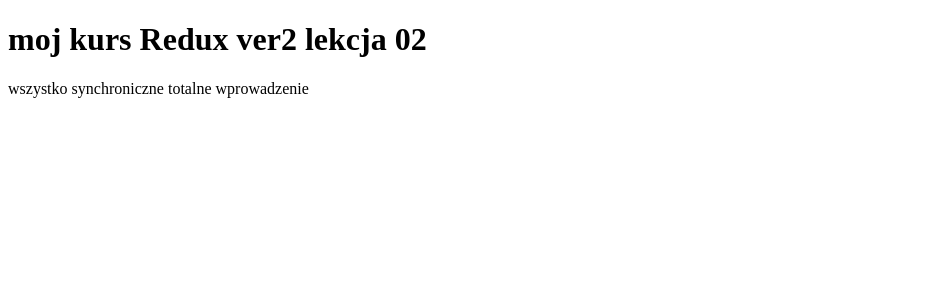
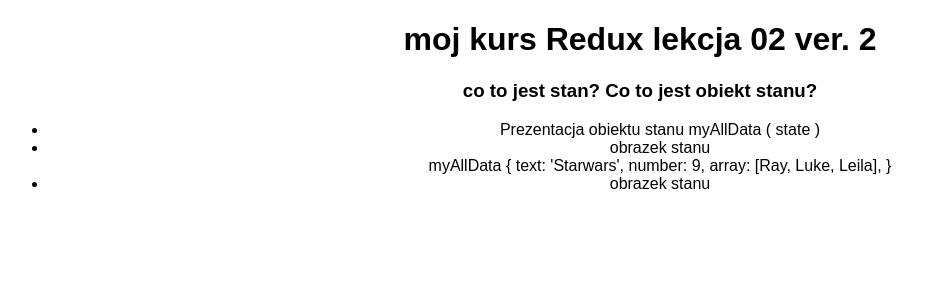
Before and after one commit to Tomjand/ReduxTutorial-Draft, a React (Create React App) app: page / in a window 1280 px wide. Shown: the top 300 px of the page, without its empty margins (0-945 px from the left). Built offline with nearby package versions, Linux system fonts and the light colour scheme.

Commit message:
Add files via upload

```diff
--- a/package.json
+++ b/package.json
@@ -7,7 +7,6 @@
   "dependencies": {
     "react": "16.5.2",
     "react-dom": "16.5.2",
-    "react-redux": "5.1.0",
     "react-scripts": "2.0.3",
     "redux": "4.0.1"
   },
--- a/src/index.js
+++ b/src/index.js
@@ -1,17 +1,40 @@
 import React from "react";
 import ReactDOM from "react-dom";
 import { createStore } from "redux";
-import App from "./App";
+
 import "./styles.css";
 
-const FunkcjaJakoJakoBazaDanych = (state = 1) => {
+const initialState = "no movie";
+
+const ChangeText = (state = "") => {
   return state;
 };
 
-const mystore = createStore(FunkcjaJakoJakoBazaDanych);
+const mystore = createStore(ChangeText, initialState);
+console.log("myAllData : ", mystore.getState());
+console.log("mystore : ", mystore);
 
-console.log("mystore : ", mystore);
-console.log("STAN: ", mystore.getState());
+mystore.subscribe(() => {
+  console.log("myAllData : ", mystore.getState());
+});
+
+mystore.dispatch({ type: "changeText" });
+
+function App() {
+  return (
+    <div className="App">
+      <h1>moj kurs Redux lekcja 02 ver. 2</h1>
+      <h3>co to jest stan? Co to jest obiekt stanu?</h3>
+      <ul>
+        <li>Prezentacja obiektu stanu myAllData ( state )</li>
+        <li>obrazek stanu</li>
+        myAllData &#123; text: 'Starwars', number: 9, array: [Ray, Luke, Leila],
+        &#125;
+        <li>obrazek stanu</li>
+      </ul>
+    </div>
+  );
+}
 
 const rootElement = document.getElementById("root");
 ReactDOM.render(<App />, rootElement);
```
